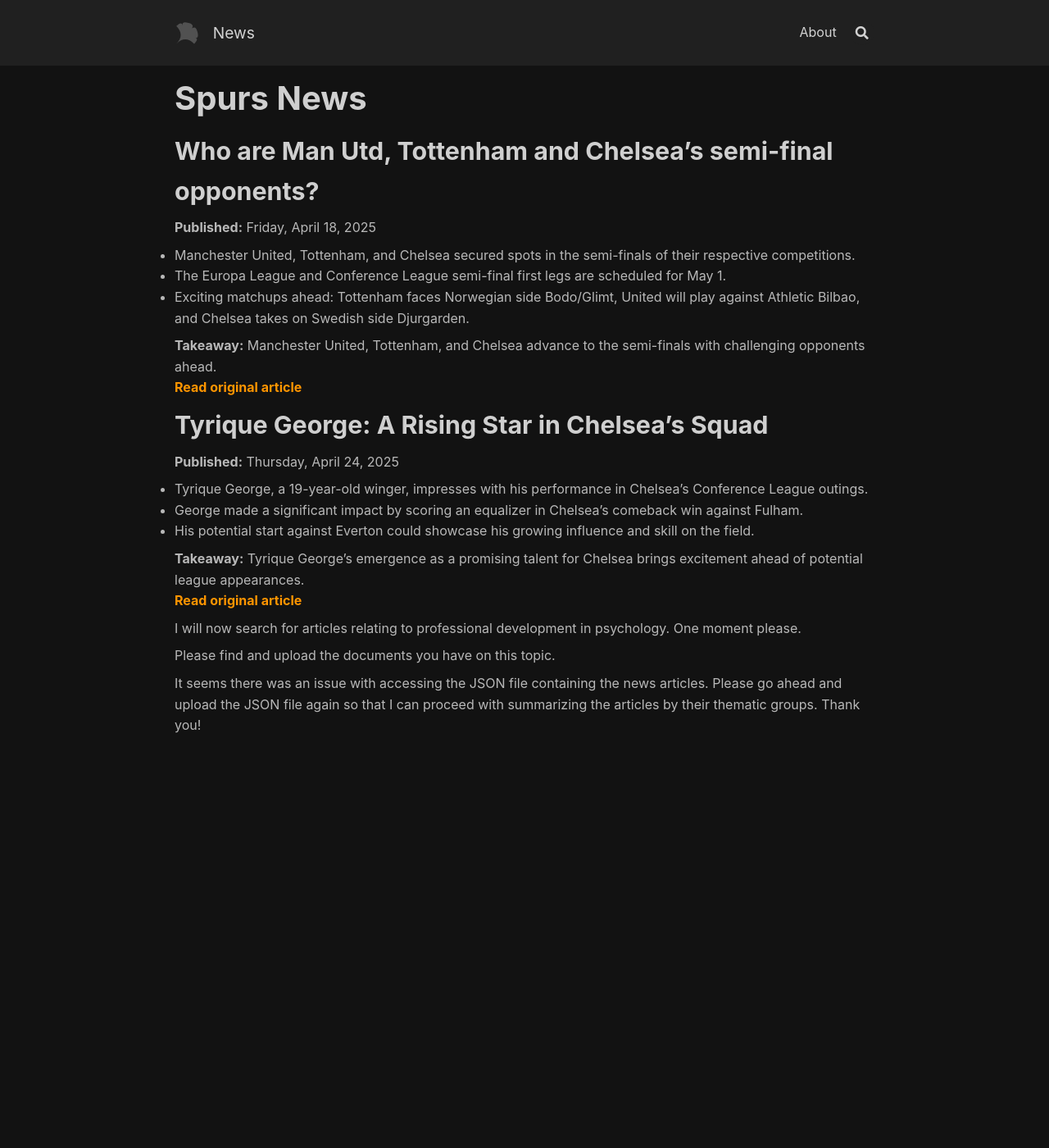
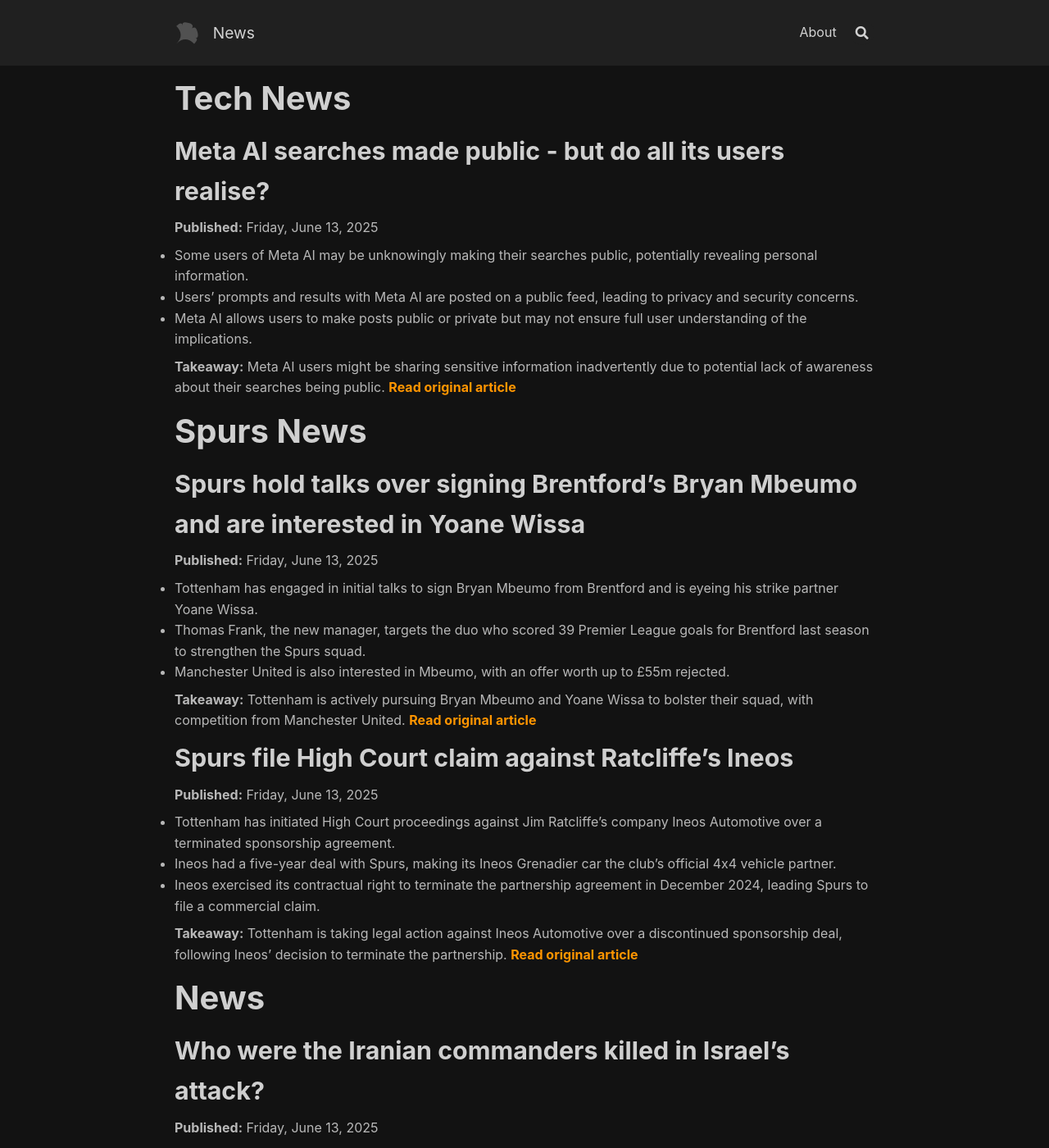
Before and after one commit to jonhadfield/jonhadfield.github.io, a Jekyll site: the page built from index.md, in a window 1280 px wide and 1400 px high. Shown: the whole window at 82% size. Built offline with Jekyll 4.4.1, drawn with Linux system fonts in a browser that asks for light colours; nearby versions of some CDN libraries; some of the changed text lies outside the part shown.

Commit message:
update files.

```diff
--- a/index.md
+++ b/index.md
@@ -13,29 +13,70 @@ footer: false
 ---
 
 
+# Tech News
+## Meta AI searches made public - but do all its users realise?
+**Published:** Friday, June 13, 2025
+
+- Some users of Meta AI may be unknowingly making their searches public, potentially revealing personal information.
+- Users' prompts and results with Meta AI are posted on a public feed, leading to privacy and security concerns.
+- Meta AI allows users to make posts public or private but may not ensure full user understanding of the implications.
+
+**Takeaway:** Meta AI users might be sharing sensitive information inadvertently due to potential lack of awareness about their searches being public.
+[Read original article](https://www.bbc.com/news/articles/c0573lj172jo)
+
 # Spurs News
-## Who are Man Utd, Tottenham and Chelsea's semi-final opponents?
-**Published:** Friday, April 18, 2025
+## Spurs hold talks over signing Brentford’s Bryan Mbeumo and are interested in Yoane Wissa
+**Published:** Friday, June 13, 2025
 
-- Manchester United, Tottenham, and Chelsea secured spots in the semi-finals of their respective competitions.
-- The Europa League and Conference League semi-final first legs are scheduled for May 1.
-- Exciting matchups ahead: Tottenham faces Norwegian side Bodo/Glimt, United will play against Athletic Bilbao, and Chelsea takes on Swedish side Djurgarden.
+- Tottenham has engaged in initial talks to sign Bryan Mbeumo from Brentford and is eyeing his strike partner Yoane Wissa.
+- Thomas Frank, the new manager, targets the duo who scored 39 Premier League goals for Brentford last season to strengthen the Spurs squad.
+- Manchester United is also interested in Mbeumo, with an offer worth up to £55m rejected.
 
-**Takeaway:** Manchester United, Tottenham, and Chelsea advance to the semi-finals with challenging opponents ahead.
-[Read original article](https://www.bbc.com/sport/football/articles/c4grkvykn14o)
+**Takeaway:** Tottenham is actively pursuing Bryan Mbeumo and Yoane Wissa to bolster their squad, with competition from Manchester United. [Read original article](https://www.theguardian.com/football/2025/jun/13/spurs-hold-talks-over-signing-brentfords-bryan-mbeumo-and-interested-in-wissa)
 
-## Tyrique George: A Rising Star in Chelsea's Squad
-**Published:** Thursday, April 24, 2025
+## Spurs file High Court claim against Ratcliffe's Ineos
+**Published:** Friday, June 13, 2025
 
-- Tyrique George, a 19-year-old winger, impresses with his performance in Chelsea's Conference League outings.
-- George made a significant impact by scoring an equalizer in Chelsea's comeback win against Fulham.
-- His potential start against Everton could showcase his growing influence and skill on the field.
+- Tottenham has initiated High Court proceedings against Jim Ratcliffe's company Ineos Automotive over a terminated sponsorship agreement.
+- Ineos had a five-year deal with Spurs, making its Ineos Grenadier car the club's official 4x4 vehicle partner.
+- Ineos exercised its contractual right to terminate the partnership agreement in December 2024, leading Spurs to file a commercial claim.
 
-**Takeaway:** Tyrique George's emergence as a promising talent for Chelsea brings excitement ahead of potential league appearances.
-[Read original article](https://www.theguardian.com/football/2025/apr/25/premier-league-and-fa-cup-semis-10-things-to-look-out-for-this-weekend)
+**Takeaway:** Tottenham is taking legal action against Ineos Automotive over a discontinued sponsorship deal, following Ineos' decision to terminate the partnership. [Read original article](https://www.bbc.com/sport/football/articles/c78029rkp44o)
 
-I will now search for articles relating to professional development in psychology. One moment please.
+# News
 
-Please find and upload the documents you have on this topic.
+## Who were the Iranian commanders killed in Israel's attack?
+**Published:** Friday, June 13, 2025
 
-It seems there was an issue with accessing the JSON file containing the news articles. Please go ahead and upload the JSON file again so that I can proceed with summarizing the articles by their thematic groups. Thank you!
+- Israel conducted strikes across Iran, targeting military sites, nuclear facilities, and residences, resulting in the deaths of senior military commanders, including Mohammad Bagheri, the highest-ranking military officer in Iran.
+- The attacks also killed other influential figures linked to Iran's nuclear programs, including six nuclear scientists.
+- Abdolrahim Mousavi has been appointed the new chief of staff of Iran's armed forces.
+
+**Takeaway:** Israel's "Operation Rising Lion" resulted in the deaths of top Iranian military commanders and influential figures linked to nuclear programs in Iran.
+
+[Read original article](https://www.bbc.com/news/articles/c2lk5j18k4vo)
+
+## So social media has broken even Elon Musk. I’m forced to ask: U OK hun? | Marina Hyde
+**Published:** Friday, June 13, 2025
+
+- Elon Musk apologized for tweets following a public spat with US president Donald Trump, marking a shift from his usual provocative style.
+- Musk, who owns a significant stake in Twitter, faced criticism for his online behavior and had to issue an apology.
+- The incident highlights the complexities of social media influence and the pressures faced by prominent figures like Musk.
+
+**Takeaway:** Elon Musk's apology for his online behavior suggests the challenges of managing a large online platform and the potential impact on public figures like him.
+
+[Read original article](https://www.theguardian.com/commentisfree/2025/jun/13/social-media-elon-musk-donald-trump-x-platform)
+
+## The 'extraordinary case' of a heist involving a golden toilet
+**Published:** Friday, June 13, 2025
+
+- Paul Jones and Adam Sheen were sentenced in connection with a heist involving a golden toilet from Blenheim Palace.
+- Jones was involved in reconnaissance at the palace, taking pictures and preparing for the heist.
+- Sheen, a repeat offender with a criminal history, was the alleged mastermind behind the burglary.
+
+**Takeaway:** The theft of a golden toilet from Blenheim Palace led to sentences for those involved, highlighting the audacious nature of the crime.
+
+[Read original article](undefined)
+
+# Conclusion
+These articles cover a range of events including military strikes in Iran, social media controversies involving Elon Musk, and a unique heist involving a golden toilet from Blenheim Palace.
```
